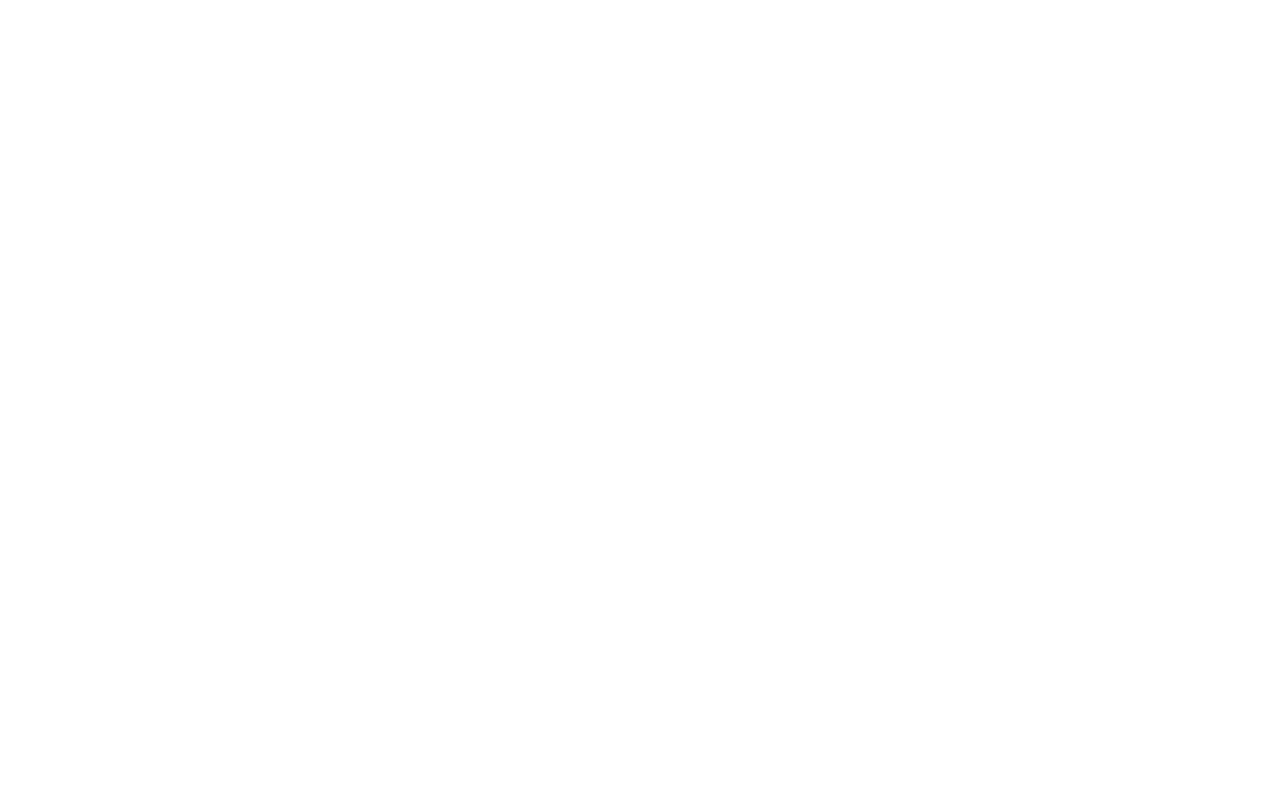
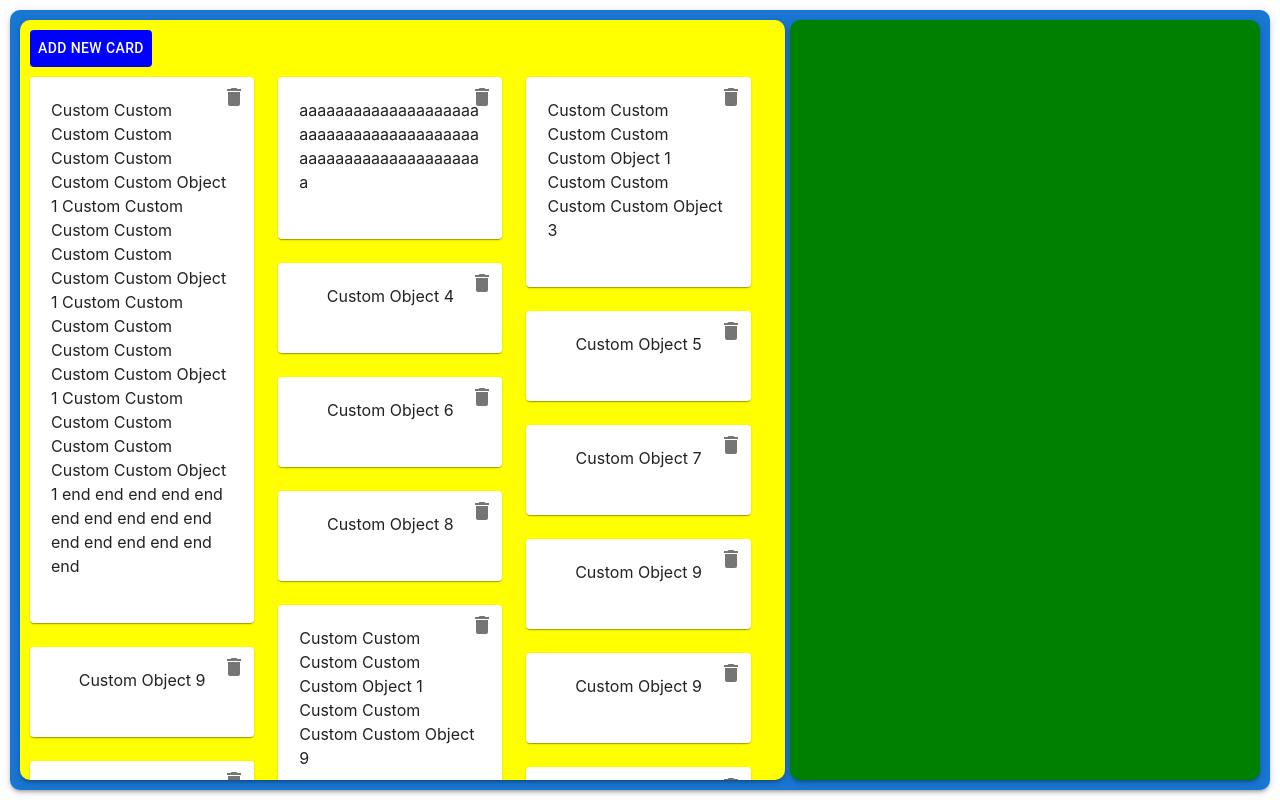
Before and after one commit to Exo1i/flashly, a Next.js app: page /learn in a window 1280 px wide. Built offline with nearby package versions, Linux system fonts and the light colour scheme.

Commit message:
card area UI

```diff
--- a/package.json
+++ b/package.json
@@ -12,6 +12,8 @@
     "@clerk/nextjs": "^5.3.1",
     "@emotion/react": "^11.13.0",
     "@emotion/styled": "^11.13.0",
+    "@mui/icons-material": "^5.16.7",
+    "@mui/lab": "^5.0.0-alpha.173",
     "@mui/material": "^5.16.7",
     "@mui/x-charts": "^7.13.0",
     "firebase": "^10.13.0",
--- /dev/null
+++ b/src/app/learn/Components/CardArea/page.jsx
@@ -0,0 +1,136 @@
+'use client';
+
+import { Box, Card, CardActionArea, CardContent, Typography, Button, Dialog, DialogTitle, DialogContent, DialogContentText } from "@mui/material";
+import { IconButton, TextField, DialogActions } from "@mui/material";
+import DeleteIcon from '@mui/icons-material/Delete';
+import Masonry from '@mui/lab/Masonry';
+import { useState } from "react";
+
+export default function CardArea() {
+    const customObjects = [ //testing...
+        { id: 1, front: "Custom Custom Custom Custom Custom Custom Custom Custom Object 1 Custom Custom Custom Custom Custom Custom Custom Custom Object 1 Custom Custom Custom Custom Custom Custom Custom Custom Object 1 Custom Custom Custom Custom Custom Custom Custom Custom Object 1 end end end end end end end end end end end end end end end end", back: "bg-blue-100" },
+        { id: 2, front: "aaaaaaaaaaaaaaaaaaaaaaaaaaaaaaaaaaaaaaaaaaaaaaaaaaaaaaaaaaaaa", back: "bg-green-100" },
+        { id: 3, front: "Custom  Custom Custom Custom Custom Object 1 Custom Custom Custom Custom Object 3", back: "bg-red-100" },
+        { id: 4, front: "Custom Object 4", back: "bg-yellow-100" },
+        { id: 5, front: "Custom Object 5", back: "bg-purple-100" },
+        { id: 6, front: "Custom Object 6", back: "bg-pink-100" },
+        { id: 7, front: "Custom Object 7", back: "bg-indigo-100" },
+        { id: 8, front: "Custom Object 8", back: "bg-teal-100" },
+        { id: 9, front: "Custom Object 9", back: "bg-orange-100" },
+        { id: 9, front: "Custom Custom Custom Custom Custom Object 1 Custom Custom Custom Custom Object 9", back: "bg-orange-100" },
+        { id: 9, front: "Custom Object 9", back: "bg-orange-100" },
+        { id: 9, front: "Custom Object 9", back: "bg-orange-100" },
+        { id: 9, front: "Custom Object 9", back: "bg-orange-100" },
+        { id: 9, front: "Custom Object 9", back: "bg-orange-100" },
+        { id: 9, front: "Custom Object 9", back: "bg-orange-100" },
+
+    ];
+    const [open, setOpen] = useState(false)
+    const [answer, setAnswer] = useState('')
+    const [question, setQuestion] = useState('')
+    const [flipped, setFlipped] = useState([])
+
+    const handleCardClick = (id) => {
+        setFlipped((prev) => ({
+            ...prev,
+            [id]: !prev[id]
+        }))
+    }
+    const handleOpen = () => {
+        setOpen(true)
+    }
+    const handleClose = () => {
+        setOpen(false)
+    }
+    const handleAddCard = () => {
+
+    }
+    const handleDeleteCard = () => {
+
+    }
+    return (
+        <Box>
+            <Button onClick={handleOpen} sx={{
+                alignItems: 'center',
+                justifyContent: 'center',
+                bgcolor: 'blue',
+                marginBottom: '10px',
+                color: 'white',
+            }}>
+                Add New Card
+            </Button>
+            <Masonry columns={3} spacing={3}>
+                {customObjects.map((flashcard, index) => (
+                    <Box position="relative">
+                        <Box position="absolute" right="0" top="0" zIndex={2}>
+                            <IconButton aria-label="delete" onClick={handleDeleteCard}>
+                                <DeleteIcon />
+                            </IconButton>
+                        </Box>
+                        <Box zIndex={1}>
+                            <Card>
+                                <CardActionArea onClick={() => {
+                                    handleCardClick(index)
+                                }}>
+                                    <CardContent>
+                                        <Box sx={{
+                                            perspective: '1000px',
+                                            '&': {
+                                                transition: 'transform 0.6s',
+                                                transformStyle: 'preserve-3d',
+                                                position: 'relative',
+                                                transform: flipped[index] ? 'rotateY(180deg)' : 'rotateY(0deg)',
+                                                padding: '5px',
+                                            },
+                                            '& > div': {
+                                                backfaceVisibility: 'hidden',
+                                                alignItems: 'center',
+                                                justifyContent: 'center',
+                                                display: 'flex',
+                                                padding: '2',
+                                                boxSizing: 'border-box',
+                                                wordBreak: 'break-word',
+                                                overflowWrap: 'break-word',
+                                            },
+                                            '& > div:nth-of-type(2)': {
+                                                transform: 'rotateY(180deg)'
+                                            },
+                                        }}>
+                                            <div>
+                                                <Typography variant="h7" component="div">
+                                                    {flashcard.front}
+                                                </Typography>
+                                            </div>
+                                            <div>
+                                                <Typography variant="h7" component="div">
+                                                    {flashcard.back}
+                                                </Typography>
+                                            </div>
+                                        </Box>
+                                    </CardContent>
+                                </CardActionArea>
+                            </Card>
+                        </Box>
+                    </Box>
+
+                ))}
+            </Masonry>
+            <Dialog open={open} onClose={handleClose}>
+                <DialogTitle>
+                    Add New Card
+                </DialogTitle>
+                <DialogContent>
+                    <DialogContentText>
+                        Please enter a question and the answer to that question.
+                    </DialogContentText>
+                    <TextField autoFocus margin="dense" label="Question" type="text" fullWidth value={question} onChange={(e) => setQuestion(e.target.value)} variant="outlined" />
+                    <TextField autoFocus margin="dense" label="Answer" type="text" fullWidth value={answer} onChange={(e) => setAnswer(e.target.value)} variant="outlined" />
+                </DialogContent>
+                <DialogActions>
+                    <Button onClick={handleClose}>Cancel</Button>
+                    <Button onClick={handleAddCard}>Add</Button>
+                </DialogActions>
+            </Dialog>
+        </Box>
+    );
+}
--- a/src/app/learn/page.jsx
+++ b/src/app/learn/page.jsx
@@ -1,5 +1,54 @@
+import { Box } from "@mui/material";
+import CardArea from "./Components/CardArea/page";
+
 export default async function Home() {
-    return (<main>
-        Start Learning
-    </main>);
+    return (
+        <Box sx={{
+            display: 'flex',
+            justifyContent: 'center',
+            alignItems: 'center',
+            height: '100vh',
+            width: '100vw',
+            padding: '10px',
+        }}>
+            <Box
+                sx={{
+                    display: 'flex',
+                    width: '100%',
+                    height: '100%',
+                    borderRadius: '10px',
+                    padding: '10px',
+                    bgcolor: 'primary.main',
+                    boxShadow: 3,
+                    justifyContent: 'space-between',
+                    gap: '5px'
+                }}
+            >
+                <Box sx={{
+                    width: '100%',
+                    height: '100%',
+                    borderRadius: '10px',
+                    padding: '10px',
+                    bgcolor: 'yellow',
+                    boxShadow: 3,
+                    flex: '4 1 30%',
+                    overflow: 'auto'
+                }}>
+                    {/* Cards Area*/}
+                    <CardArea></CardArea>
+                </Box>
+                <Box sx={{
+                    width: '100%',
+                    height: '100%',
+                    borderRadius: '10px',
+                    padding: '10px',
+                    bgcolor: 'green',
+                    boxShadow: 3,
+                    flex: '1 1 30%',
+                }}>
+                    {/* Chat Area*/}
+                </Box>
+            </Box>
+        </Box>
+    );
 }
```
Also changed, not shown: src/app/learn/Components/ChatArea/page.jsx (added), 1 other file (tests, documents, lock files or other folders).
